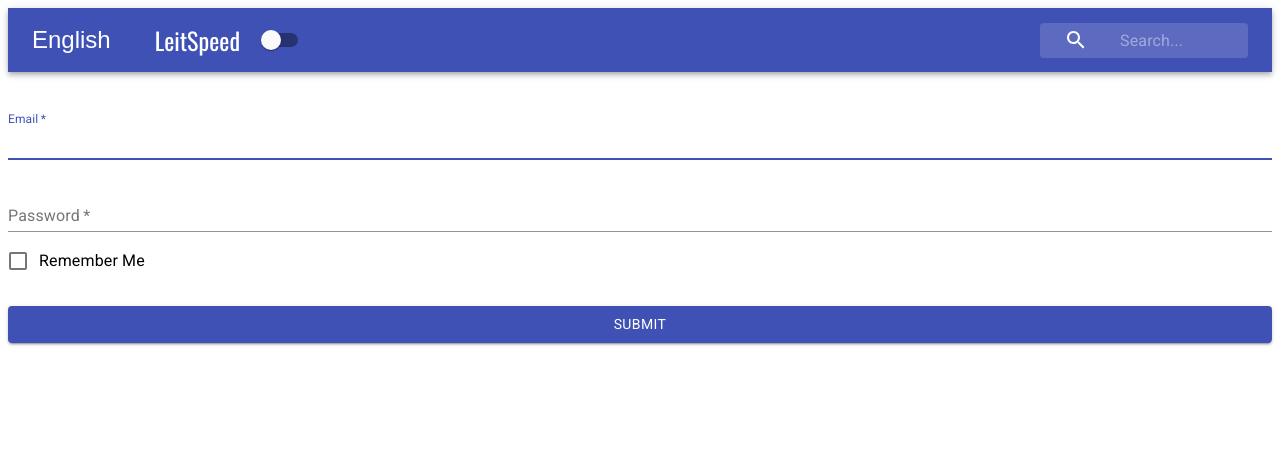
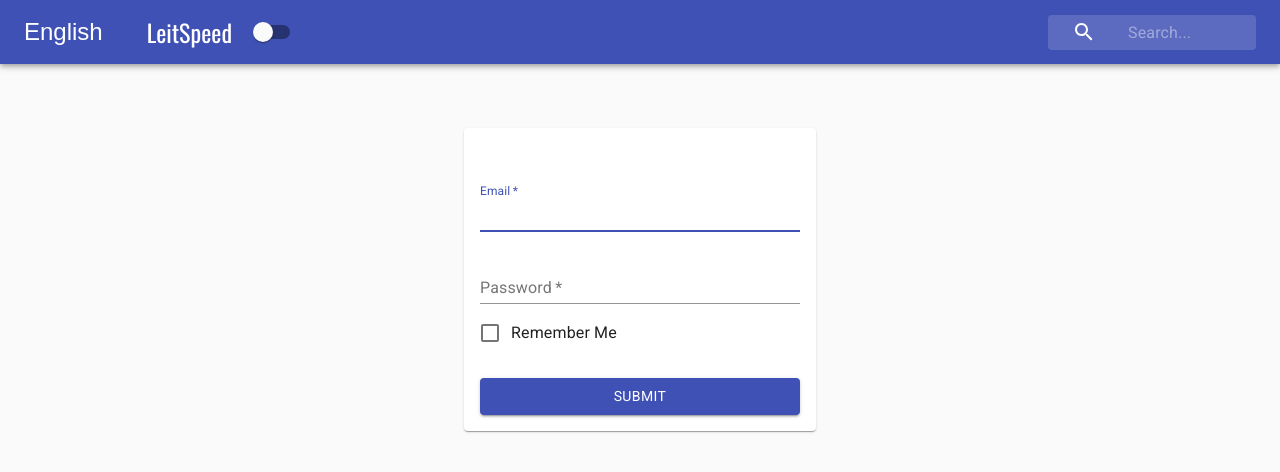
Before and after one commit to ash-bergs/leitspeed_fe, a React (Create React App) app: page /login in a window 1280 px wide. Shown: the top 472 px of the page. Built offline with nearby package versions, Linux system fonts and the light colour scheme; what miragejs would draw is missing.

Commit message:
Updates Login form
Cleaned up some things that were just wrong... like the CssBaseline, which has now been moved to the top level parent component.

The login form has been refined some, so it doesn't take up the whole dang screen. No border is showing around the nav after the CssBaseline was moved.

```diff
--- a/src/App.js
+++ b/src/App.js
@@ -1,21 +1,24 @@
 import React from 'react';
 import { BrowserRouter as Router, Route } from 'react-router-dom';
+//! 3/23/21 - moved the CssBaseline from the Hero section to here... where it made much more sense as it effect everything from the top down
+import { CssBaseline } from '@material-ui/core';
 
 import './App.css'
 
 import Dashboard from './components/dashboard/Dashboard';
 import Landing from './components/LandingPage/Landing';
 import Nav from './components/Nav';
-import Login from './components/Login';
+import LoginView from './components/login/LoginView';
 
 function App() {
 
   return (
     <React.Fragment>
     <Nav />
+    <CssBaseline />
     <Router>
       <Route exact path="/" component={Landing} />
-      <Route path="/login" component={Login} />
+      <Route path="/login" component={LoginView} />
       <Route path="/dashboard" component={Dashboard} />
       {/* Path to / is a welcome header, logo, etc that kind of thing - renders sign up form */}
       {/* Route to dashboard, protected - Renders Cards, Study lists?, Study game */}
--- a/src/components/LandingPage/Landing.js
+++ b/src/components/LandingPage/Landing.js
@@ -5,7 +5,6 @@
  */
 /* -------------------------------------------------------------------------- */
 import React from 'react';
-import { CssBaseline } from '@material-ui/core';
 
 import Hero from './Hero';
 import HeroDetails from './HeroDetails';
@@ -13,7 +12,6 @@ import HeroDetails from './HeroDetails';
 function Landing() {
     return (
         <React.Fragment>
-            <CssBaseline />
                 <Hero />
                 <HeroDetails />
         </React.Fragment>
--- a/src/components/Login.js
+++ /dev/null
@@ -1,45 +0,0 @@
-import React from 'react';
-
-import { Checkbox, FormControl, FormControlLabel, Input, InputLabel } from '@material-ui/core';
-import Button from '@material-ui/core/Button';
-
-
-// Instead of the USESTYLES hook that I used in other components, I'm using the WITHSTYLES hook in this component
-import { withStyles } from '@material-ui/core/styles';
-// First import the hook
-import styles from '../styles/FormStyles';
-// then import the defined styles to pass into the hook
-
-
-function Login(props) {
-    const { classes } = props;
-
-    return(
-        <form className={classes.form}>
-            <FormControl margin="normal" required fullWidth>
-                <InputLabel htmlFor="email">Email</InputLabel>
-                <Input id="email" name="email" autoFocus></Input>
-            </FormControl>
-            <FormControl margin="normal" required fullWidth>
-                <InputLabel htmlFor="password">Password</InputLabel>
-                <Input id="password" name="password"></Input>
-            </FormControl>
-            {/* The Material UI FormControlLabel is used for checkboxes, something that works a little differently than its cousin text input */}
-            <FormControlLabel label="Remember Me"
-            control={
-                <Checkbox color="primary" />
-            } />
-
-            <Button className={classes.submit}
-                variant="contained"
-                type="submit"
-                color="primary"
-                fullWidth > Submit </Button>
-        </form>
-    );
-}
-
-export default withStyles(styles)(Login);
-
-// I just realized this is a login form, for sure. 🤦‍♀️ that's okay! We'll change some names and update code
-// Register will require more, and make a different api call.
--- /dev/null
+++ b/src/components/login/Login.js
@@ -0,0 +1,41 @@
+import React from 'react';
+
+import { Checkbox, FormControl, FormControlLabel, Input, InputLabel } from '@material-ui/core';
+import Button from '@material-ui/core/Button';
+// Instead of the USESTYLES hook that I used in other components, I'm using the WITHSTYLES hook in this component
+import { withStyles } from '@material-ui/core/styles';
+// First import the hook
+import styles from '../../styles/FormStyles';
+// then import the defined styles to pass into the hook
+
+
+function Login({ classes }) {
+
+    return(
+        <React.Fragment>
+            <form className={classes.form}>
+                <FormControl margin="normal" required fullWidth>
+                    <InputLabel htmlFor="email">Email</InputLabel>
+                    <Input id="email" name="email" autoFocus></Input>
+                </FormControl>
+                <FormControl margin="normal" required fullWidth>
+                    <InputLabel htmlFor="password">Password</InputLabel>
+                    <Input id="password" name="password"></Input>
+                </FormControl>
+                {/* The Material UI FormControlLabel is used for checkboxes, something that works a little differently than its cousin text input */}
+                <FormControlLabel label="Remember Me"
+                control={
+                    <Checkbox color="primary" />
+                } />
+
+                <Button className={classes.submit}
+                    variant="contained"
+                    type="submit"
+                    color="primary"
+                    fullWidth > Submit </Button>
+            </form>
+        </React.Fragment>
+    );
+}
+
+export default withStyles(styles)(Login);
--- /dev/null
+++ b/src/components/login/LoginView.js
@@ -0,0 +1,17 @@
+import React from 'react';
+import { Container, Paper } from '@material-ui/core';
+import { withStyles } from '@material-ui/core/styles';
+import styles from '../../styles/LoginViewStyles';
+import Login from './Login';
+
+function LoginView({ classes }) {
+    return (
+        <Container className={classes.root}>
+            <Paper className={classes.paper}>
+                <Login />
+            </Paper>
+        </Container>
+    );
+}
+
+export default withStyles(styles)(LoginView);
--- a/src/styles/FormStyles.js
+++ b/src/styles/FormStyles.js
@@ -1,24 +1,4 @@
 const styles = theme => ({
-    main: {
-      width: "auto",
-      display: "block",
-      marginLeft: theme.spacing(3),
-      marginRight: theme.spacing(3),
-      [theme.breakpoints.up("sm")]: {
-        width: 400,
-        marginLeft: "auto",
-        marginRight: "auto"
-      }
-    },
-    paper: {
-      marginTop: theme.spacing(8),
-      display: "flex",
-      flexDirection: "column",
-      alignItems: "center",
-      // used the shorthand for padding, TRBL 👇
-      padding: `${theme.spacing(8)}px ${theme.spacing(8)}px ${theme
-        .spacing(3)}px`
-    },
     avatar: {
       margin: theme.spacing(1),
       backgroundColor: theme.palette.secondary.main
--- /dev/null
+++ b/src/styles/LoginViewStyles.js
@@ -0,0 +1,25 @@
+const styles = theme => ({
+    root: {
+      width: "auto",
+      display: "block",
+      marginLeft: theme.spacing(2),
+      marginRight: theme.spacing(2),
+      [theme.breakpoints.up("sm")]: {
+        width: 400,
+        marginLeft: "auto",
+        marginRight: "auto"
+      }
+    },
+    paper: {
+        marginTop: theme.spacing(8),
+        display: "flex",
+        flexDirection: "column",
+        alignItems: "center",
+        // used the shorthand for padding, TRBL 👇
+        // padding: `${theme.spacing(1)}px ${theme.spacing(1)}px ${theme
+        //   .spacing(1)}px`
+        padding: theme.spacing(2),
+    }
+});
+
+export default styles;
```
